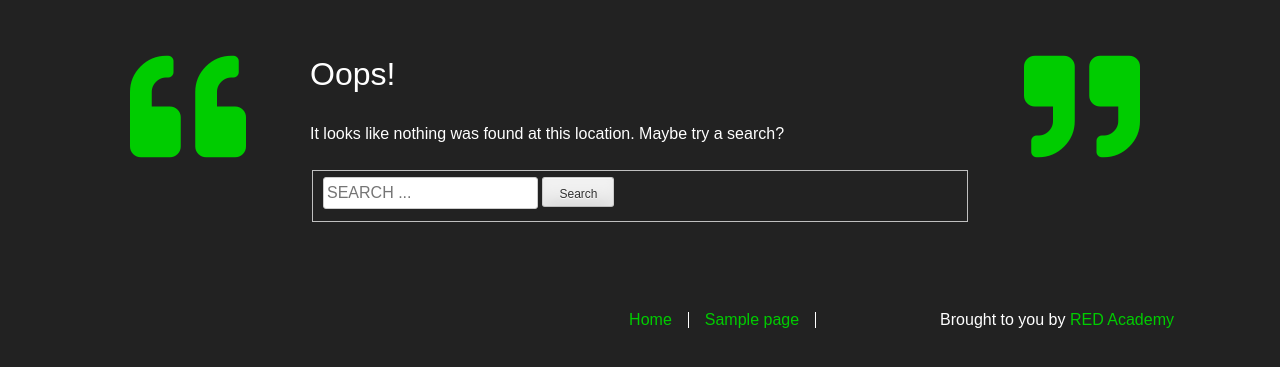
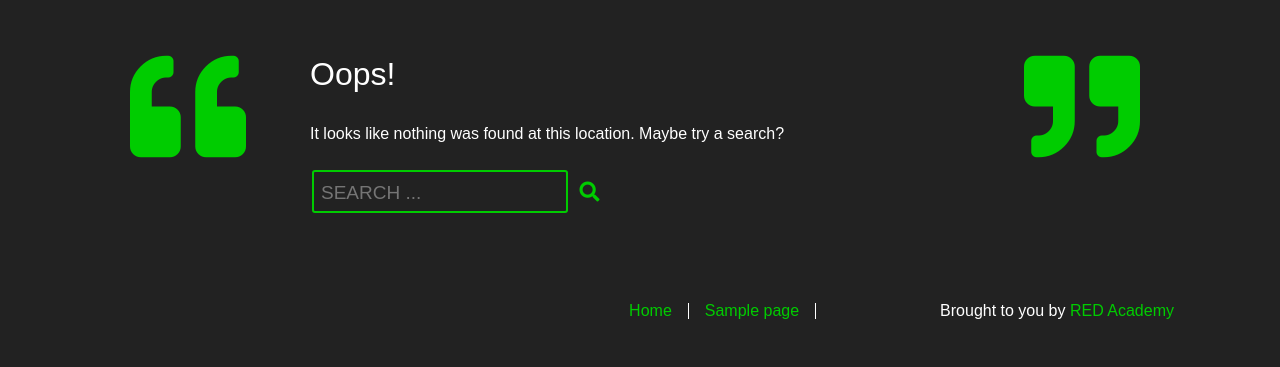
Before and after one commit to mirimar8/Quotes-on-Dev, a WordPress theme: the page made by themes/Quotes-on-Dev-theme/404.php in a window 1280 px wide. Shown: the part 157-524 px from the top of the page. Run offline with PHP 8.4 and a stand-in for WordPress, Linux system fonts and the light colour scheme; the site name, menu and one post (Sample post) are stand-ins, and other content is empty; style sheets or scripts are compiled from the project's sources; some libraries are stand-ins or nearby versions.

Commit message:
style the 404 page.

```diff
--- /dev/null
+++ b/themes/Quotes-on-Dev-theme/sass/_404.scss
@@ -0,0 +1,42 @@
+.search-form {
+    fieldset {
+        border: none;
+        padding: 0;
+
+        input[type=search] {
+            background-color: transparent;
+            border: 2px solid $brand-link-color;
+            width: 240px;
+            padding: 5px;
+            padding-left: 7px;
+            color: $font-color;
+            @include tablet {
+                padding-top: 10px;
+            }
+        }
+        input[type=search]:focus {
+            border-color: $font-color;
+        }
+        button {
+            background-color: transparent;
+            box-shadow: none;
+            border: none;
+            padding: 0;
+            padding-left: 7px;
+
+            i {
+                color: $brand-link-color;
+                text-shadow: none;
+                font-size: $font-size;
+                @include tablet {
+                    font-size: $font-size + 4;
+                }
+            }
+        }
+    }
+    @include tablet {
+        ::placeholder {
+            font-size: $font-size +3;
+        }
+    }
+}
--- a/themes/Quotes-on-Dev-theme/sass/style.scss
+++ b/themes/Quotes-on-Dev-theme/sass/style.scss
@@ -63,3 +63,4 @@ Nicolas Gallagher and Jonathan Neal http://necolas.github.com/normalize.css/
 @import "home-page";
 @import "archives-page";
 @import "submit-page";
+@import "404";
--- a/themes/Quotes-on-Dev-theme/searchform.php
+++ b/themes/Quotes-on-Dev-theme/searchform.php
@@ -4,7 +4,7 @@
 			<input type="search" class="search-field" placeholder="SEARCH ..." value="<?php echo esc_attr( get_search_query() ); ?>" name="s" title="Search for:" />
 		</label>
 		<button class="search-submit">
-			<?php echo esc_html( 'Search' ); ?>
+		<i class="fas fa-search"></i><?php echo esc_html(''); ?>
 		</button>
 	</fieldset>
 </form>
--- a/themes/Quotes-on-Dev-theme/style.css
+++ b/themes/Quotes-on-Dev-theme/style.css
@@ -812,3 +812,41 @@ i {
   .quote-submission-form input[value] {
     font-size: 18px;
     font-weight: 500; } }
+
+.search-form fieldset {
+  border: none;
+  padding: 0; }
+  .search-form fieldset input[type=search] {
+    background-color: transparent;
+    border: 2px solid #00cc00;
+    width: 240px;
+    padding: 5px;
+    padding-left: 7px;
+    color: #ffffff; }
+    @media (min-width: 620px) {
+      .search-form fieldset input[type=search] {
+        padding-top: 10px; } }
+  .search-form fieldset input[type=search]:focus {
+    border-color: #ffffff; }
+  .search-form fieldset button {
+    background-color: transparent;
+    -webkit-box-shadow: none;
+            box-shadow: none;
+    border: none;
+    padding: 0;
+    padding-left: 7px; }
+    .search-form fieldset button i {
+      color: #00cc00;
+      text-shadow: none;
+      font-size: 16px; }
+      @media (min-width: 620px) {
+        .search-form fieldset button i {
+          font-size: 20px; } }
+
+@media (min-width: 620px) {
+  .search-form ::-webkit-input-placeholder {
+    font-size: 19px; }
+  .search-form ::-ms-input-placeholder {
+    font-size: 19px; }
+  .search-form ::placeholder {
+    font-size: 19px; } }
```
Also changed, not shown: themes/Quotes-on-Dev-theme/build/css/style.min.css, 1 other file.
